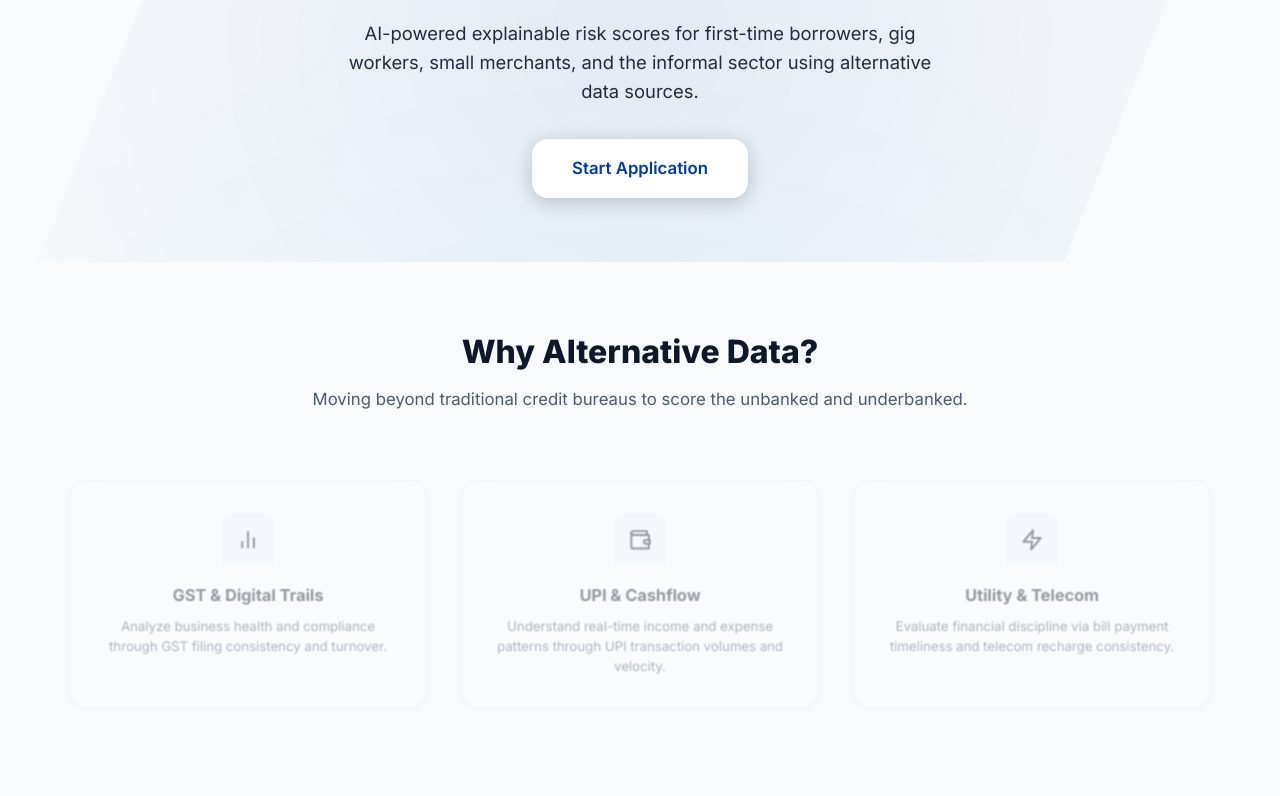
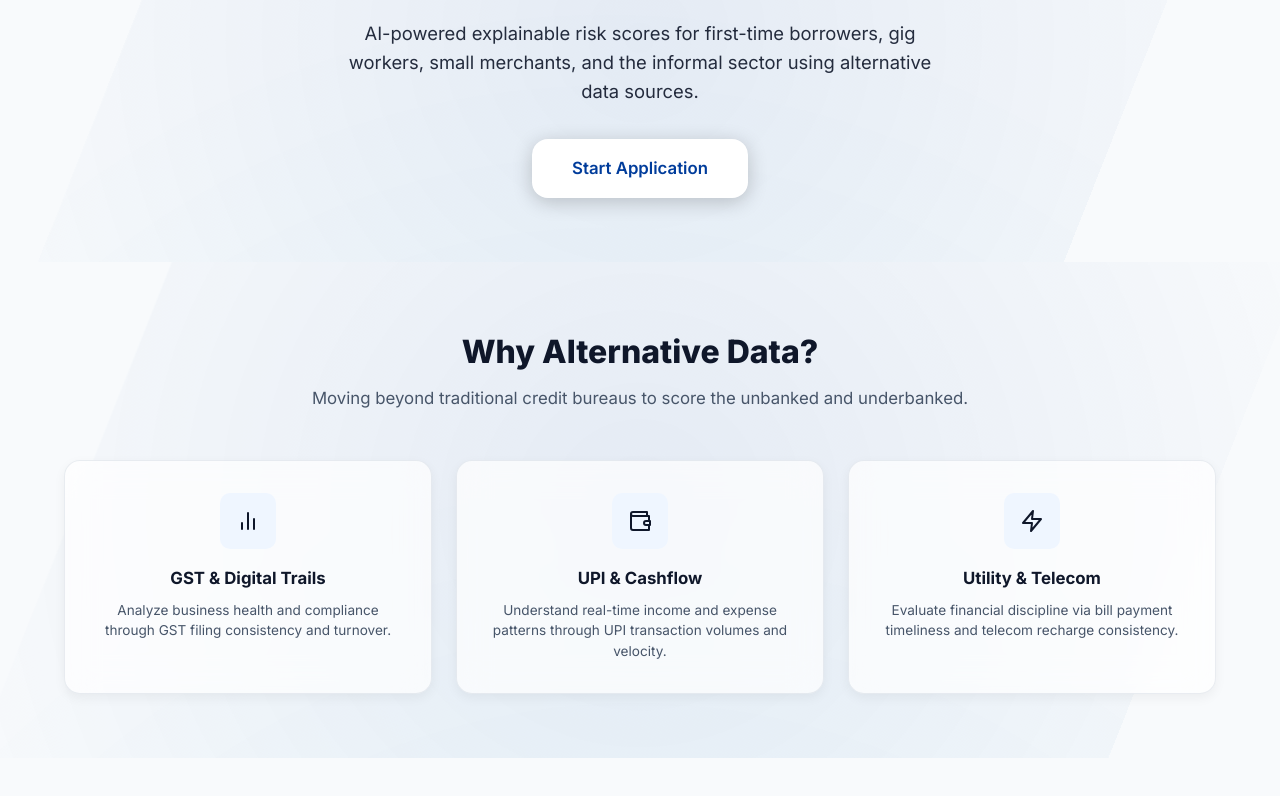
Before and after one commit to ananyaapoorva/tvs-credit-engine, a React app in the folder frontend/: page / in a window 1280 px wide. Shown: the part 256-1052 px from the top of the page. Built offline with nearby package versions, Linux system fonts and the light colour scheme; no server answers; the HTML template or start-up script is replaced by a standard one.

Commit message:
fix(ui): add liquid background to features section

```diff
--- a/frontend/src/pages/Dashboard.jsx
+++ b/frontend/src/pages/Dashboard.jsx
@@ -18,7 +18,7 @@ const Dashboard = () => {
         </div>
       </div>
 
-      <div className="features-section">
+      <div className="features-section liquid-bg">
         <div className="container">
           <h2 className="reveal-on-scroll">Why Alternative Data?</h2>
           <p className="subtitle reveal-on-scroll">Moving beyond traditional credit bureaus to score the unbanked and underbanked.</p>
```
